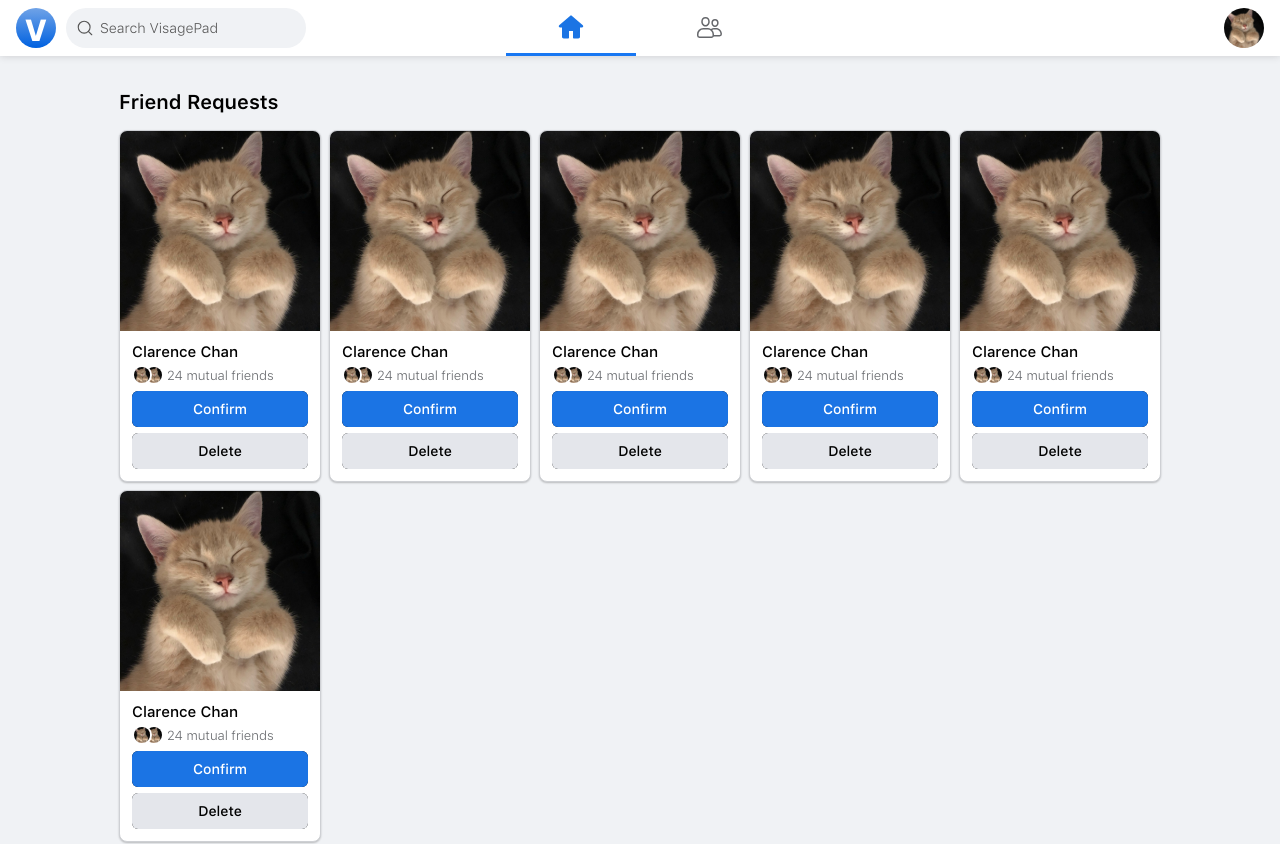
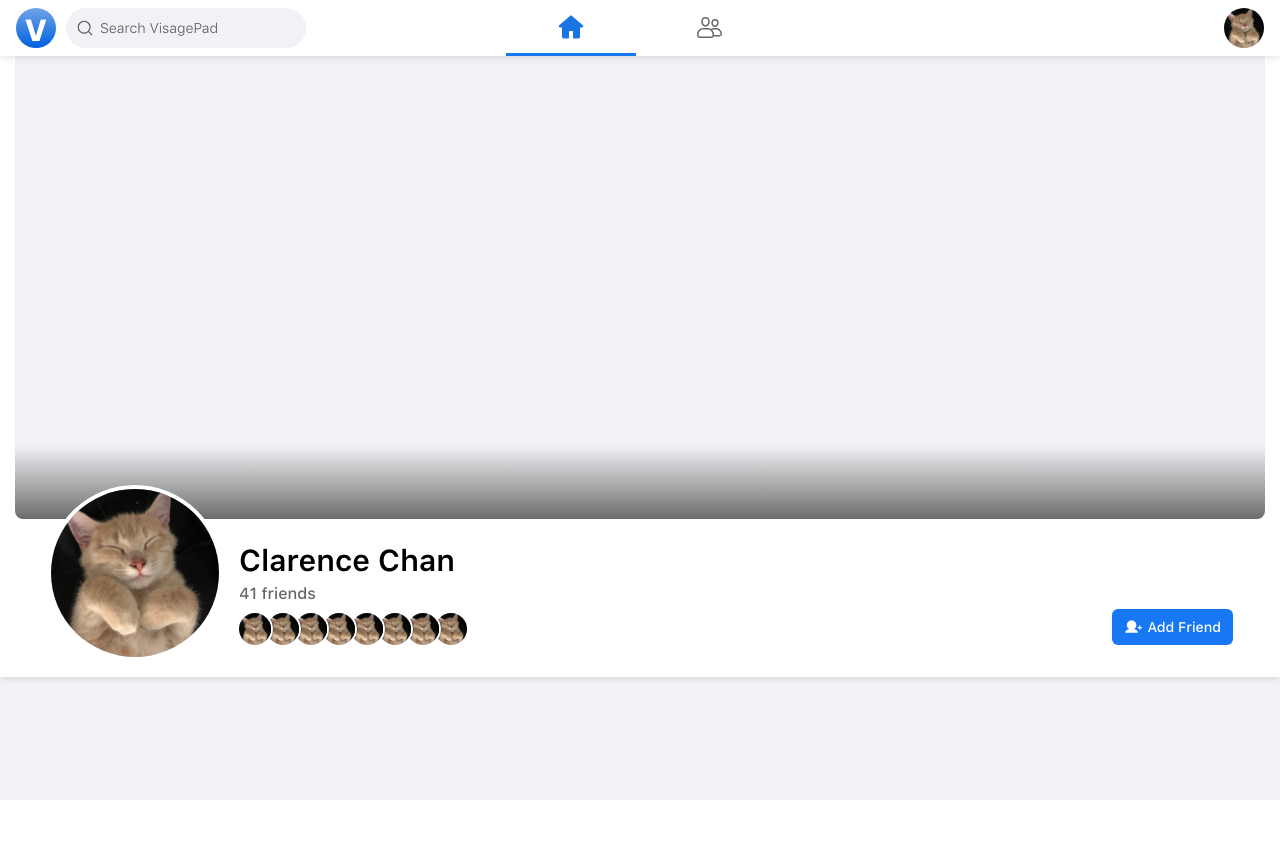
Before and after one commit to clarencechaan/visagepad-frontend, a React (Create React App) app: page / in a window 1280 px wide. Shown: the top 844 px of the page. After the commit the page ends 800 px from the top, so only its background shows below. Built offline with nearby package versions, Linux system fonts and the light colour scheme.

Commit message:
start profile UI

```diff
--- a/src/App.js
+++ b/src/App.js
@@ -4,6 +4,7 @@ import Footer from "./components/Footer";
 import Home from "./components/Home";
 import NavBar from "./components/NavBar";
 import MyFriends from "./components/MyFriends";
+import Profile from "./components/Profile";
 
 function App() {
   return (
@@ -13,7 +14,8 @@ function App() {
 
       <NavBar />
       {/* <Home /> */}
-      <MyFriends />
+      {/* <MyFriends /> */}
+      <Profile />
     </div>
   );
 }
--- a/src/components/Profile.js
+++ b/src/components/Profile.js
@@ -0,0 +1,70 @@
+import "../styles/Profile.css";
+import profilePic from "../images/profile-pic.jpeg";
+import { UserPlus, UserMinus, Check } from "phosphor-react";
+
+function Profile() {
+  return (
+    <div className="Profile">
+      <div className="header">
+        <div className="header-content">
+          <div className="cover-photo"></div>
+          <div className="user">
+            <img src={profilePic} alt="" className="pfp" />
+            <div className="info">
+              <div className="full-name">Clarence Chan</div>
+              <a href="" className="friend-count">
+                41 friends
+              </a>
+              <div className="friends-pfps">
+                <a href="">
+                  <img src={profilePic} alt="" />
+                </a>
+                <a href="">
+                  <img src={profilePic} alt="" />
+                </a>
+                <a href="">
+                  <img src={profilePic} alt="" />
+                </a>
+                <a href="">
+                  <img src={profilePic} alt="" />
+                </a>
+                <a href="">
+                  <img src={profilePic} alt="" />
+                </a>
+                <a href="">
+                  <img src={profilePic} alt="" />
+                </a>
+                <a href="">
+                  <img src={profilePic} alt="" />
+                </a>
+                <a href="">
+                  <img src={profilePic} alt="" />
+                </a>
+              </div>
+            </div>
+            <div className="relationship">
+              <button className="add-friend-btn">
+                <UserPlus weight="fill" className="icon" />
+                Add Friend
+              </button>
+              <button className="cancel-request-btn hidden">
+                <UserMinus weight="fill" className="icon" />
+                Cancel request
+              </button>
+              <div className="is-friend hidden">
+                <Check weight="bold" className="icon" />
+                <label htmlFor="">Friends</label>
+              </div>
+              <button className="unfriend-btn hidden">
+                <UserMinus weight="fill" className="icon" />
+                Unfriend
+              </button>
+            </div>
+          </div>
+        </div>
+      </div>
+    </div>
+  );
+}
+
+export default Profile;
--- a/src/styles/Profile.css
+++ b/src/styles/Profile.css
@@ -0,0 +1,161 @@
+.Profile {
+  width: 100%;
+  display: flex;
+  flex-direction: column;
+}
+
+.Profile .header {
+  background-color: white;
+  width: 100%;
+  display: flex;
+  justify-content: center;
+  box-shadow: 0 0 8px rgba(0, 0, 0, 0.16);
+}
+
+.Profile .header .header-content {
+  display: flex;
+  flex-direction: column;
+}
+
+.Profile .cover-photo {
+  width: 1250px;
+  height: 463px;
+  background: linear-gradient(rgb(240, 242, 245) 84%, rgb(109, 109, 109));
+  border-radius: 0 0 8px 8px;
+}
+
+.Profile .user {
+  height: 158px;
+  padding: 0 32px 16px 32px;
+  box-sizing: border-box;
+  display: flex;
+}
+
+.Profile .user img.pfp {
+  width: 168px;
+  height: 168px;
+  border-radius: 50%;
+  object-fit: cover;
+  align-self: flex-end;
+  border: 4px solid white;
+}
+
+.Profile .user .info {
+  flex: 1;
+  display: flex;
+  flex-direction: column;
+  padding: 0 16px 14px 16px;
+  box-sizing: border-box;
+}
+
+.Profile .user .full-name {
+  font-family: "SFUIText-Semibold";
+  font-size: 30px;
+  margin-top: auto;
+}
+
+.Profile .user .friend-count {
+  font-family: "SFUIText-Medium";
+  font-size: 16px;
+  color: rgb(101, 103, 107);
+  margin-top: 6px;
+  text-decoration: none;
+}
+
+.Profile .user .friend-count:hover {
+  text-decoration: underline;
+}
+
+.Profile .user .friends-pfps {
+  margin-top: 8px;
+  display: flex;
+  flex-direction: row-reverse;
+  margin-left: -2px;
+  line-height: 0;
+}
+
+.Profile .user .friends-pfps img {
+  width: 32px;
+  height: 32px;
+  border-radius: 50%;
+  border: 2px solid white;
+  object-fit: cover;
+  filter: brightness(1);
+}
+
+.Profile .user .friends-pfps img:hover {
+  filter: brightness(0.88);
+}
+
+.Profile .user .friends-pfps a:first-child {
+  margin-right: auto;
+}
+
+.Profile .user .friends-pfps a:not(:first-child) {
+  margin-right: -8px;
+}
+
+.Profile .user .relationship {
+  display: flex;
+  align-items: flex-end;
+  box-sizing: border-box;
+  padding-bottom: 16px;
+  column-gap: 8px;
+}
+
+.Profile .user .relationship button {
+  margin-left: auto;
+  height: 36px;
+  padding: 0 12px;
+  border: none;
+  cursor: pointer;
+  border-radius: 6px;
+  font-family: "SFUIText-Medium";
+  font-size: 14px;
+  display: flex;
+  align-items: center;
+  column-gap: 5px;
+  transition: 0.2s;
+}
+
+.Profile .user .relationship .add-friend-btn,
+.Profile .user .relationship .cancel-request-btn {
+  background-color: rgb(24, 119, 242);
+  color: white;
+}
+
+.Profile .user .relationship .unfriend-btn {
+  background-color: rgb(242, 24, 119);
+  color: white;
+}
+
+.Profile .user .relationship button .icon {
+  font-size: 18px;
+}
+
+.Profile .user .relationship button:hover {
+  filter: brightness(0.95);
+}
+
+.Profile .user .relationship button:active {
+  filter: brightness(0.9);
+  transform: scale(0.95);
+}
+
+.Profile .user .relationship .is-friend {
+  height: 34px;
+  padding: 0 12px;
+  display: flex;
+  align-items: center;
+  column-gap: 5px;
+  font-family: "SFUIText-Medium";
+  font-size: 14px;
+  border: 1px solid rgb(24, 119, 242);
+  border-radius: 6px;
+  margin-left: auto;
+  color: rgb(24, 119, 242);
+}
+
+.Profile .user .relationship .is-friend .icon {
+  font-size: 18px;
+}
```
